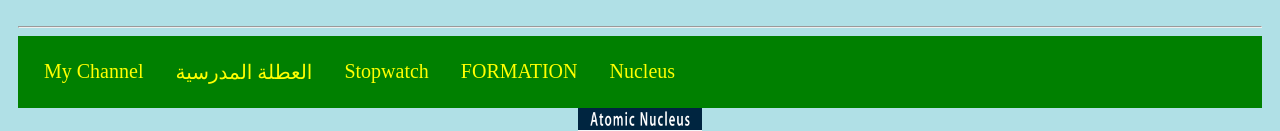
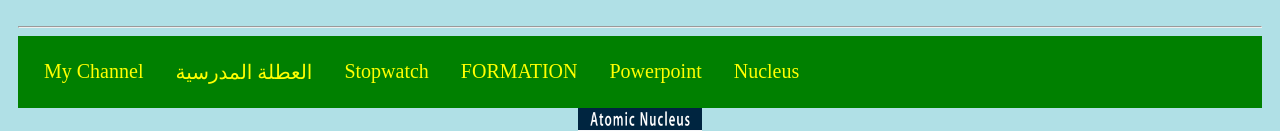
Before and after one commit to tilmirath24/nucleus, a plain HTML site: page index.html in a window 1280 px wide. Shown: the top 131 px of the page. Drawn offline with Linux system fonts and the light colour scheme.

Commit message:
Update index.html

```diff
--- a/index.html
+++ b/index.html
@@ -40,6 +40,7 @@
     <a href="counter.html">العطلة المدرسية</a>
     <a href="https://tilmirath24.github.io/time/">Stopwatch</a>
     <a href="form.html">FORMATION</a>
+    <a href="powerpoint.html">Powerpoint</a>
     <a href="nucleus.html">Nucleus</a>
 
 
```
